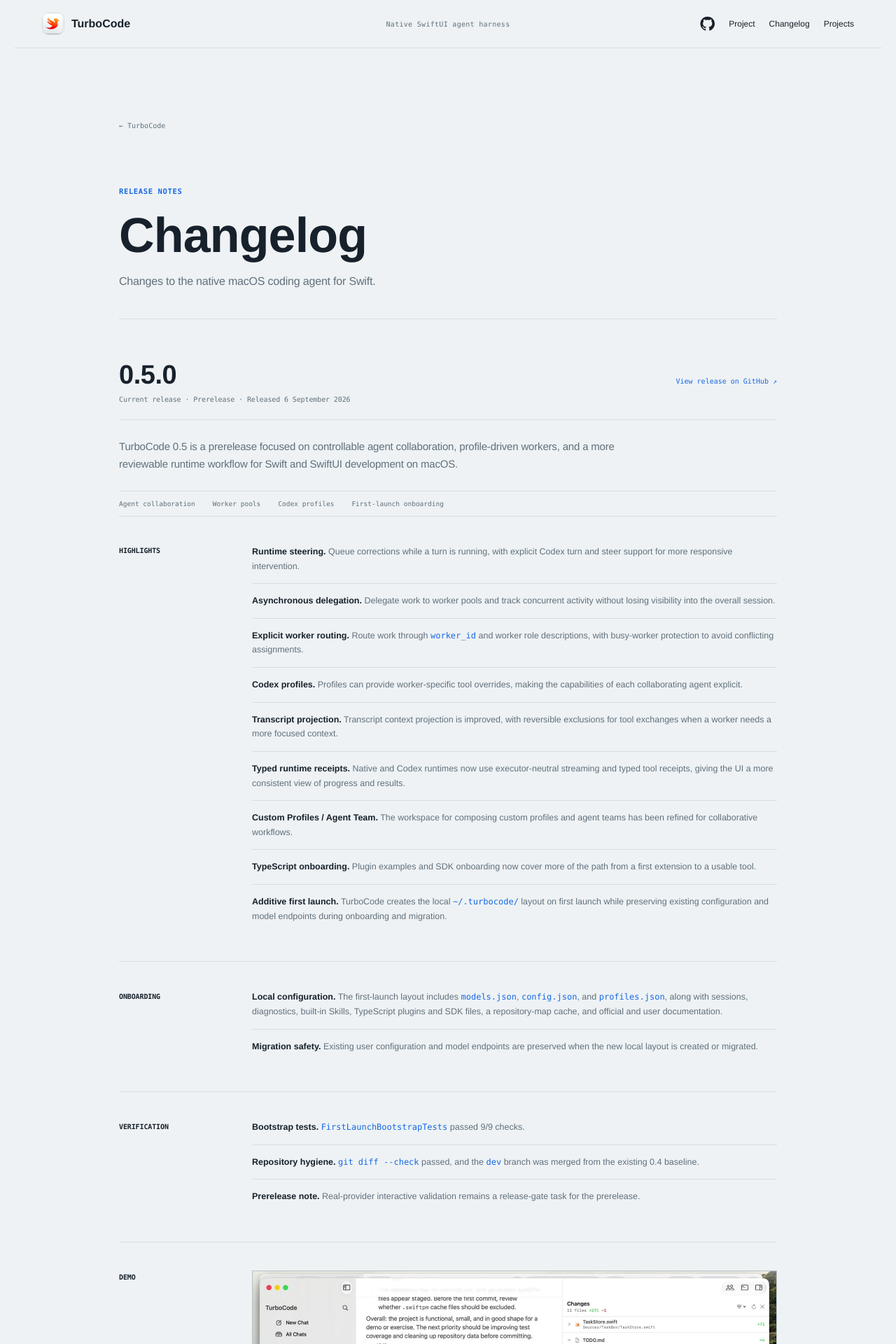
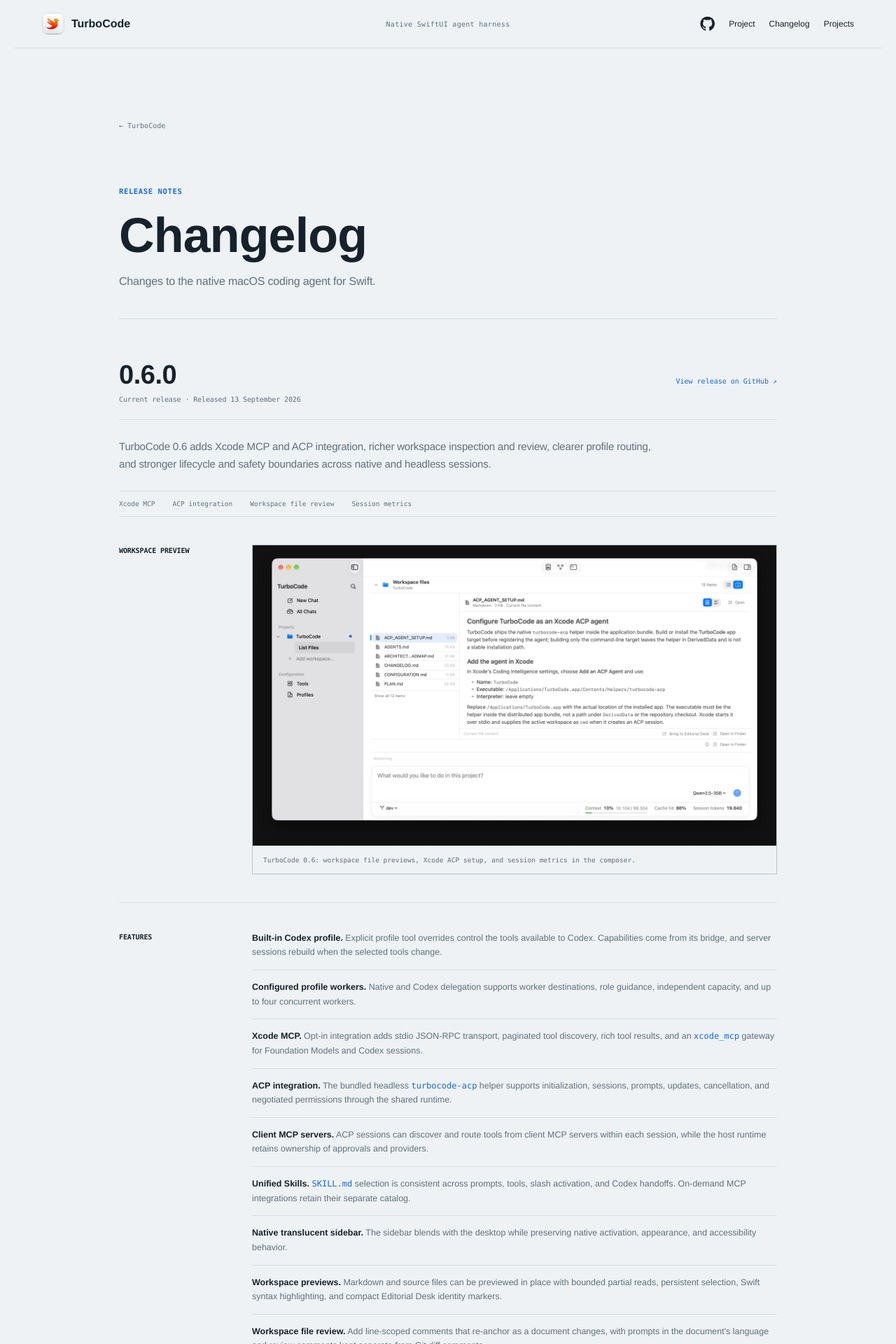
Before and after one commit to granvalenti76/granvalenti76.github.io, a Jekyll site: the page built from turbocode/changelog.md, in a window 1280 px wide. Shown: the top 1920 px of the page at 70% size. Built offline with Jekyll 4.4.1, drawn with Linux system fonts in a browser that asks for light colours; nearby versions of some CDN libraries; some of the changed text lies outside the part shown; grey boxes are pictures that could not be loaded.

Commit message:
Update TurboCode site for release 0.6

```diff
--- a/_sass/pages/project.sass
+++ b/_sass/pages/project.sass
@@ -746,6 +746,7 @@
     border: 1px solid var(--project-line-strong)
     margin: 0
 
+    > img,
     > video
         background: #111
         display: block
--- a/turbocode/changelog.md
+++ b/turbocode/changelog.md
@@ -15,11 +15,76 @@
         <p>Changes to the native macOS coding agent for Swift.</p>
     </header>
 
+    <article class="changelog-release" id="release-0-6-0">
+        <header class="changelog-release__header">
+            <div>
+                <h2>0.6.0</h2>
+                <p>Current release · Released 13 September 2026</p>
+            </div>
+            <a href="https://github.com/granvalenti76/TurboCode/releases/tag/v0.6" target="_blank" rel="noopener noreferrer">View release on GitHub ↗</a>
+        </header>
+
+        <p class="changelog-release__summary">TurboCode 0.6 adds Xcode MCP and ACP integration, richer workspace inspection and review, clearer profile routing, and stronger lifecycle and safety boundaries across native and headless sessions.</p>
+
+        <div class="changelog-release__facts">
+            <span>Xcode MCP</span>
+            <span>ACP integration</span>
+            <span>Workspace file review</span>
+            <span>Session metrics</span>
+        </div>
+
+        <section class="changelog-section">
+            <h3>Workspace preview</h3>
+            <figure class="product-demo__frame">
+                <img src="{{ '/assets/images/turbocode-0-6-workspace.png' | relative_url }}" width="3064" height="1756" loading="lazy" alt="TurboCode 0.6 showing workspace files, a Markdown preview of the Xcode ACP setup guide, and context, cache hit, and session token statistics.">
+                <figcaption>TurboCode 0.6: workspace file previews, Xcode ACP setup, and session metrics in the composer.</figcaption>
+            </figure>
+        </section>
+
+        <section class="changelog-section">
+            <h3>Features</h3>
+            <ul>
+                <li><strong>Built-in Codex profile.</strong> Explicit profile tool overrides control the tools available to Codex. Capabilities come from its bridge, and server sessions rebuild when the selected tools change.</li>
+                <li><strong>Configured profile workers.</strong> Native and Codex delegation supports worker destinations, role guidance, independent capacity, and up to four concurrent workers.</li>
+                <li><strong>Xcode MCP.</strong> Opt-in integration adds stdio JSON-RPC transport, paginated tool discovery, rich tool results, and an <code>xcode_mcp</code> gateway for Foundation Models and Codex sessions.</li>
+                <li><strong>ACP integration.</strong> The bundled headless <code>turbocode-acp</code> helper supports initialization, sessions, prompts, updates, cancellation, and negotiated permissions through the shared runtime.</li>
+                <li><strong>Client MCP servers.</strong> ACP sessions can discover and route tools from client MCP servers within each session, while the host runtime retains ownership of approvals and providers.</li>
+                <li><strong>Unified Skills.</strong> <code>SKILL.md</code> selection is consistent across prompts, tools, slash activation, and Codex handoffs. On-demand MCP integrations retain their separate catalog.</li>
+                <li><strong>Native translucent sidebar.</strong> The sidebar blends with the desktop while preserving native activation, appearance, and accessibility behavior.</li>
+                <li><strong>Workspace previews.</strong> Markdown and source files can be previewed in place with bounded partial reads, persistent selection, Swift syntax highlighting, and compact Editorial Desk identity markers.</li>
+                <li><strong>Workspace file review.</strong> Add line-scoped comments that re-anchor as a document changes, with prompts in the document's language and review comments kept separate from Git diff comments.</li>
+                <li><strong>Composer controls and session metrics.</strong> Choose profiles and reasoning settings for each destination, and inspect session-scoped <code>Context</code>, <code>Cache hit</code>, and <code>Session tokens</code> statistics with optional persistence.</li>
+            </ul>
+        </section>
+
+        <section class="changelog-section">
+            <h3>Fixes</h3>
+            <ul>
+                <li><strong>Bash approvals.</strong> Filesystem denials are detected even when hidden by redirects, truncated output, or a successful final shell command. Approval retries rerun the complete command after cleaning up process groups and inherited child processes.</li>
+                <li><strong>ACP session lifecycle.</strong> Each session retains one provider runtime, rebuilds it only when the selected model changes, and serializes persistent stdio input to improve lifecycle handling and model caching.</li>
+                <li><strong>ACP permissions and cancellation.</strong> Rejected permission requests prevent execution, and cancelled tool updates remain valid ACP states.</li>
+                <li><strong>Interrupted transcripts.</strong> Stopping an interrupted turn no longer duplicates transcript content: profile-owned instructions are excluded from the portable history delta.</li>
+                <li><strong>Plugin guidance.</strong> Model-facing instructions now point to the installed SDK package and its actual examples.</li>
+            </ul>
+        </section>
+
+        <section class="changelog-section">
+            <h3>Other updates</h3>
+            <ul>
+                <li><strong>Shared prompt guidance.</strong> Refined role, collaboration, follow-through, and delegation instructions. Llama profiles search through Bash with <code>rg</code>, while profiles with the dedicated search capability continue to use it directly.</li>
+                <li><strong>Project integration.</strong> Updated Xcode metadata, package integration, ACP helper setup, bundle configuration, and external model configuration guidance for the new integrations.</li>
+                <li><strong>Public project boundary.</strong> Documented the separation between the public <code>dev</code> branch and the private commercial CyberDeck package, including its intentional public teaser.</li>
+            </ul>
+        </section>
+
+        <p class="changelog-release__footer">See the <a href="https://github.com/granvalenti76/TurboCode/blob/v0.6/CHANGELOG.md" target="_blank" rel="noopener noreferrer">full changelog for v0.6</a> and <a href="https://github.com/granvalenti76/TurboCode/compare/v0.5...v0.6" target="_blank" rel="noopener noreferrer">all changes since v0.5</a>.</p>
+    </article>
+
     <article class="changelog-release" id="release-0-5-0">
         <header class="changelog-release__header">
             <div>
                 <h2>0.5.0</h2>
-                <p>Current release · Prerelease · Released 6 September 2026</p>
+                <p>Previous release · Prerelease · Released 6 September 2026</p>
             </div>
             <a href="https://github.com/granvalenti76/TurboCode/releases/tag/v0.5" target="_blank" rel="noopener noreferrer">View release on GitHub ↗</a>
         </header>
```
Also changed, not shown: _posts/2026-07-13-turbocode.markdown (+4 -4 lines), assets/images/turbocode-0-6-workspace.png (added).
